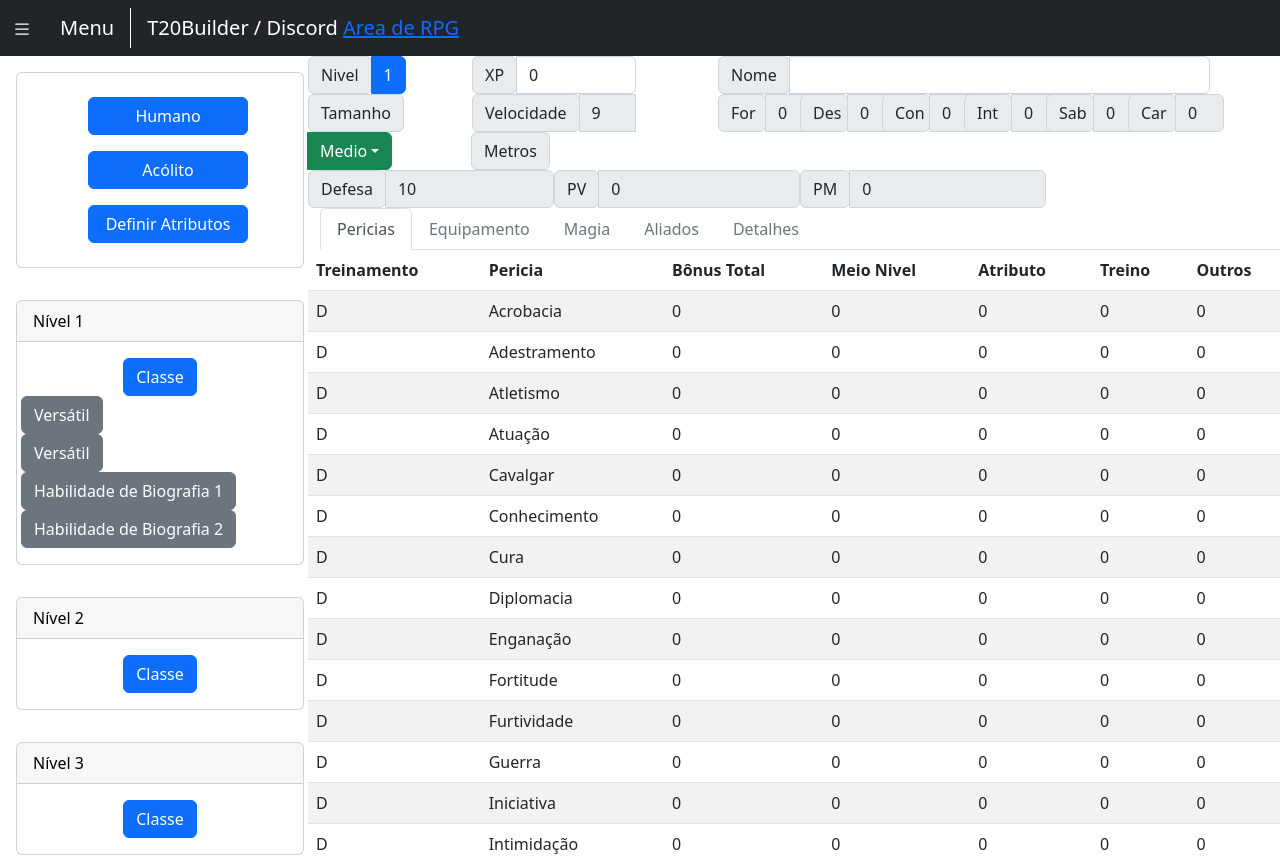
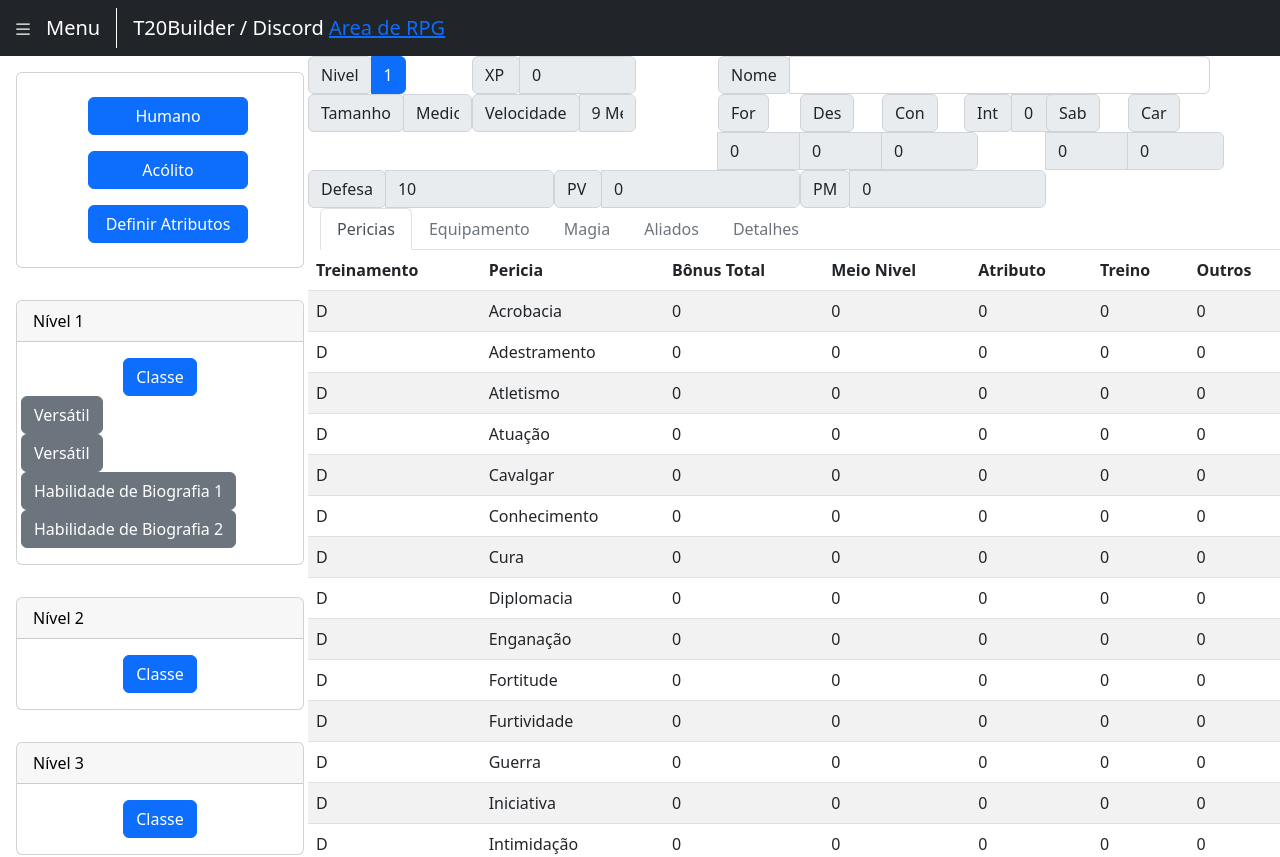
Before and after one commit to AreaDeRPG/t20builder, a Vue app: page / in a window 1280 px wide. Shown: the top 857 px of the page. Built offline with nearby package versions, Linux system fonts and the light colour scheme.

Commit message:
modularizacao

```diff
--- a/src/components/FichaInfo.vue
+++ b/src/components/FichaInfo.vue
@@ -2,59 +2,27 @@
   <div>
     <b-row>
       <b-col cols="2">
-        <b-input-group>
-          <template #prepend>
-            <b-input-group-text>Nivel</b-input-group-text>
-          </template>
-          <b-button variant="primary" v-b-modal.niveis>
-            {{ ficha?.nivel }}
-          </b-button>
-        </b-input-group>
+        <InputButtonProp modal="niveis" :nivel="ficha?.nivel" text="Nivel" />
       </b-col>
       <b-col cols="2">
-        <b-input-group>
-          <template #prepend>
-            <b-input-group-text>XP</b-input-group-text>
-          </template>
-          <b-form-input :value="ficha?.xp"></b-form-input>
-        </b-input-group>
+        <InputValueProp text="XP" :total="ficha?.xp" />
       </b-col>
       <b-col cols="1"></b-col>
       <b-col cols="6">
-        <b-input-group>
-          <template #prepend>
-            <b-input-group-text>Nome</b-input-group-text>
-          </template>
-          <b-form-input :value="ficha?.nome"></b-form-input>
-        </b-input-group>
+        <InputValueProp text="Nome" :total="ficha?.nome" :disabled="false" />
       </b-col>
       <b-col cols="1"></b-col>
     </b-row>
     <b-row>
       <b-col cols="2">
-        <b-input-group>
-          <template #prepend>
-            <b-input-group-text>Tamanho</b-input-group-text>
-          </template>
-          <template #append>
-            <b-dropdown :text="ficha?.tamanho" variant="success">
-              <b-dropdown-item
-                v-for="tamanho in tamanhos"
-                :key="tamanho"
-                @click="updateTamanho(tamanho)"
-                >{{ tamanho }}</b-dropdown-item
-              >
-            </b-dropdown>
-          </template>
-        </b-input-group>
+        <InputValueProp text="Tamanho" :total="ficha?.tamanho" />
       </b-col>
       <b-col cols="2">
-        <b-input-group append="Metros">
-          <template #prepend>
-            <b-input-group-text>Velocidade</b-input-group-text>
-          </template>
-          <b-form-input :value="ficha?.velocidade" disabled></b-form-input>
-        </b-input-group>
+        <InputValueProp
+          text="Velocidade"
+          :total="ficha?.velocidade"
+          desc=" Metros"
+        />
       </b-col>
       <b-col cols="1"></b-col>
       <b-col
@@ -62,40 +30,21 @@
         v-for="modificador in ficha?.modificadores"
         :key="modificador.atributo"
       >
-        <b-input-group style="min-width: 6em; width: 6em">
-          <template #prepend>
-            <b-input-group-text style="min-width: 3em; width: 3em">{{
-              modificador.abreviacao
-            }}</b-input-group-text>
-          </template>
-          <b-form-input :value="modificador.getTotal()" disabled></b-form-input>
-        </b-input-group>
+        <InputValueProp
+          :text="modificador.abreviacao"
+          :total="modificador.getTotal()"
+        />
       </b-col>
     </b-row>
     <b-row>
       <b-col cols="3">
-        <b-input-group>
-          <template #prepend>
-            <b-input-group-text>Defesa</b-input-group-text>
-          </template>
-          <b-form-input :value="ficha?.defesa" disabled></b-form-input>
-        </b-input-group>
+        <InputValueProp text="Defesa" :total="ficha?.defesa" />
       </b-col>
       <b-col cols="3">
-        <b-input-group>
-          <template #prepend>
-            <b-input-group-text>PV</b-input-group-text>
-          </template>
-          <b-form-input :value="ficha.pv" disabled></b-form-input>
-        </b-input-group>
+        <InputValueProp text="PV" :total="ficha?.pv" />
       </b-col>
       <b-col cols="3">
-        <b-input-group>
-          <template #prepend>
-            <b-input-group-text>PM</b-input-group-text>
-          </template>
-          <b-form-input :value="ficha.pm" disabled></b-form-input>
-        </b-input-group>
+        <InputValueProp text="PM" :total="ficha?.pv" />
       </b-col>
     </b-row>
   </div>
@@ -104,9 +53,15 @@
 <script lang="ts">
 import { Tamanho } from "@/entities/Tamanho/model/Tamanho";
 import type Ficha from "@/entities/ficha/model/Ficha";
+import InputValueProp from "./props/InputValueProp.vue";
+import InputButtonProp from "./props/InputButtonProp.vue";
 import { defineComponent, type PropType } from "vue";
 export default defineComponent({
   name: "FichaInfo",
+  components: {
+    InputValueProp,
+    InputButtonProp,
+  },
   props: {
     ficha: {
       type: Object as PropType<Ficha>,
@@ -118,16 +73,7 @@ export default defineComponent({
       tamanhos: Object.values(Tamanho),
     };
   },
-  methods: {
-    updateTamanho(tamanho: Tamanho): void {
-      // eslint-disable-next-line
-      //this.ficha.tamanho = tamanho;
-    },
-  },
 });
 </script>
 
-<style scoped>
-.input-group-prepend > div {
-}
-</style>
+<style scoped></style>
--- a/src/components/Navbar.vue
+++ b/src/components/Navbar.vue
@@ -2,11 +2,9 @@
   <div>
     <b-navbar toggleable="lg" type="dark" variant="dark">
       <div class="d-flex justify-content-center">
-        <b-button variant="dark" v-b-toggle.sidebar>
-          <b-icon-list></b-icon-list>
-        </b-button>
-        <a class="navbar-brand" style="margin-left: 1rem">Menu</a>
+        <MenuButton />
         <span style="border-right: 1px solid white"></span>
+
         <a class="navbar-brand" style="margin-left: 1rem">
           T20Builder / Discord
           <a href="https://discord.gg/areaderpg">Area de RPG</a></a
@@ -40,15 +38,11 @@
         </div>
       </template>
       <ul class="navbar-nav justify-content-end flex-grow-1 pe-3">
-        <li class="text-center">
-          <b-button
-            variant="outline-light"
-            v-b-modal.patchnotes
-            style="width: 10em"
-          >
-            Patch Notes
-          </b-button>
-        </li>
+        <SidebarButton
+          modal="patchnotes"
+          text="Patch Notes"
+          variant="outline-light"
+        />
       </ul>
     </b-sidebar>
     <PatchNotesModal />
@@ -59,7 +53,8 @@
 import { defineComponent } from "vue";
 import PatchNotesModal from "./modals/patchnotes/PatchNotesModal.vue";
 import { patches } from "@/entities/patchnotes";
-import Utils from "@/entities/util";
+import MenuButton from "./props/MenuButton.vue";
+import SidebarButton from "./props/SidebarButton.vue";
 export default defineComponent({
   name: "nav-bar",
   data: () => {
@@ -67,20 +62,9 @@ export default defineComponent({
       patchversion: patches[0].versao as string,
     };
   },
-  components: { PatchNotesModal },
+  components: { PatchNotesModal, MenuButton, SidebarButton },
   methods: {},
 });
 </script>
 
-<style scoped>
-button {
-  border: 0;
-  background-color: none;
-}
-.close {
-  border-radius: 0;
-}
-.row {
-  --bs-gutter-x: 0;
-}
-</style>
+<style scoped></style>
--- a/src/components/NivelSelect.vue
+++ b/src/components/NivelSelect.vue
@@ -273,7 +273,6 @@ export default defineComponent({
       habilidade: Habilidade | undefined,
       habilidades: Habilidade[]
     ): void {
-      console.log(habilidade);
       this.poderselect = code;
       this.activeChild = habilidade;
       this.select = habilidades;
--- a/src/components/PericiasInfo.vue
+++ b/src/components/PericiasInfo.vue
@@ -5,11 +5,8 @@
 </template>
 
 <script lang="ts">
-import Buff from "@/entities/buff/model/Buff";
-import { BuffType } from "@/entities/buff/model/BuffType";
 import Ficha from "@/entities/ficha/model/Ficha";
 import Pericia from "@/entities/pericias/model/Pericia";
-import { Treinamento } from "@/entities/pericias/model/Treinamento";
 import { defineComponent, type PropType } from "vue";
 
 class PericiasData {
--- /dev/null
+++ b/src/components/props/InputButtonProp.vue
@@ -0,0 +1,35 @@
+<template>
+  <b-input-group>
+    <template #prepend>
+      <b-input-group-text>{{ text }}</b-input-group-text>
+    </template>
+    <b-button variant="primary" v-b-modal="modal">
+      {{ nivel }}
+    </b-button>
+  </b-input-group>
+</template>
+
+<script lang="ts">
+import { defineComponent } from "vue";
+
+export default defineComponent({
+  name: "InputButtonProp",
+  data: () => {
+    return {};
+  },
+  props: {
+    modal: {
+      type: String,
+    },
+    nivel: {
+      type: Number,
+    },
+    text: {
+      type: String,
+    },
+  },
+  methods: {},
+});
+</script>
+
+<style scoped></style>
--- /dev/null
+++ b/src/components/props/InputValueProp.vue
@@ -0,0 +1,53 @@
+<template>
+  <b-input-group style="min-width: 6em" :append="append">
+    <template #prepend>
+      <b-input-group-text style="min-width: 3em">
+        {{ text }}
+      </b-input-group-text>
+    </template>
+    <b-form-input
+      style="min-width: 3em"
+      :value="total + desc"
+      :disabled="disabled"
+    ></b-form-input>
+  </b-input-group>
+</template>
+
+<script lang="ts">
+import { defineComponent } from "vue";
+import { Tamanho } from "@/entities/Tamanho/model/Tamanho";
+
+export default defineComponent({
+  name: "InputValueProp",
+  data: () => {
+    return {
+      tamanhos: Object.values(Tamanho),
+    };
+  },
+  props: {
+    text: {
+      type: String,
+      required: true,
+    },
+    total: {
+      type: [String, Number],
+      required: true,
+    },
+    disabled: {
+      type: Boolean,
+      default: true,
+    },
+    append: {
+      type: String,
+      default: "",
+    },
+    desc: {
+      type: String,
+      default: "",
+    },
+  },
+  methods: {},
+});
+</script>
+
+<style scoped></style>
--- /dev/null
+++ b/src/components/props/MenuButton.vue
@@ -0,0 +1,18 @@
+<template>
+  <div class="d-flex justify-content-center">
+    <b-button variant="dark" v-b-toggle.sidebar>
+      <b-icon-list></b-icon-list>
+    </b-button>
+    <a class="navbar-brand">Menu</a>
+  </div>
+</template>
+
+<script lang="ts">
+import { defineComponent } from "vue";
+
+export default defineComponent({
+  name: "MenuButton",
+});
+</script>
+
+<style scoped></style>
--- /dev/null
+++ b/src/components/props/SidebarButton.vue
@@ -0,0 +1,43 @@
+<template>
+  <li class="text-center">
+    <b-button :variant="variant" v-b-modal="modal"> {{ text }} </b-button>
+  </li>
+</template>
+
+<script lang="ts">
+import { defineComponent } from "vue";
+
+export default defineComponent({
+  name: "SidebarButton",
+  props: {
+    text: {
+      type: String,
+      required: true,
+    },
+    modal: {
+      type: String,
+    },
+    variant: {
+      type: String,
+      default: "Primary",
+    },
+  },
+});
+</script>
+
+<style scoped>
+b-button {
+  width: 10em;
+}
+
+button {
+  border: 0;
+  background-color: none;
+}
+.close {
+  border-radius: 0;
+}
+.row {
+  --bs-gutter-x: 0;
+}
+</style>
--- a/src/entities/ficha/model/Ficha.ts
+++ b/src/entities/ficha/model/Ficha.ts
@@ -66,7 +66,6 @@ export default class Ficha {
   }
   public setClasse(i: number, value: Classe) {
     this._classes[i] = value;
-    console.log("value", value);
     if (i == 0) {
       const periciasFixas: Habilidade[] = value.periciasFixas;
       if (
@@ -268,6 +267,9 @@ export default class Ficha {
   getHabilidades(level: number): Habilidade[] {
     let habilidades: Habilidade[] = [];
     habilidades = habilidades.concat(this.raca.habilidades);
+    habilidades.forEach((el) => {
+      if (el.select) habilidades.push(el.select);
+    });
     if (!this.raca.barrarOrigem && this.origem.habilidadeSelect1)
       habilidades.push(this.origem.habilidadeSelect1);
     if (!this.raca.barrarOrigem && this.origem.habilidadeSelect2)
@@ -279,8 +281,6 @@ export default class Ficha {
         habilidades.push(this.classes[0].periciaFixaEscolhida);
     }
     habilidades.push(...this.periciasInt);
-    console.log("classe", this.classes[0]);
-    console.log("habilidades", habilidades);
     return this.includeSelect(habilidades.filter((el) => el !== undefined));
   }
 
```
Also changed, not shown: src/components/NivelInfo.vue (+5 -12 lines).
